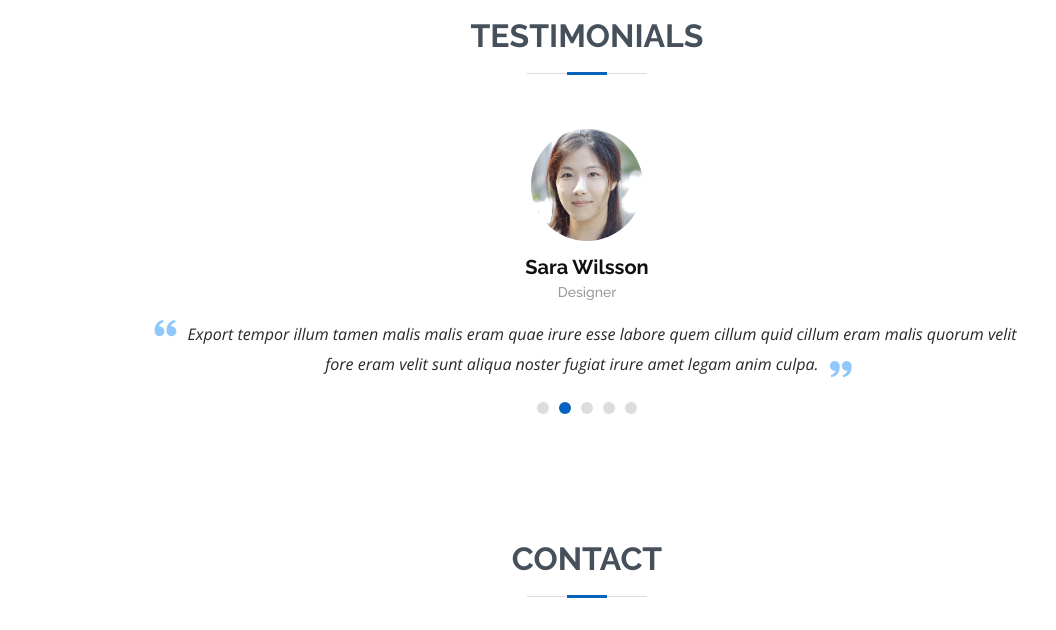
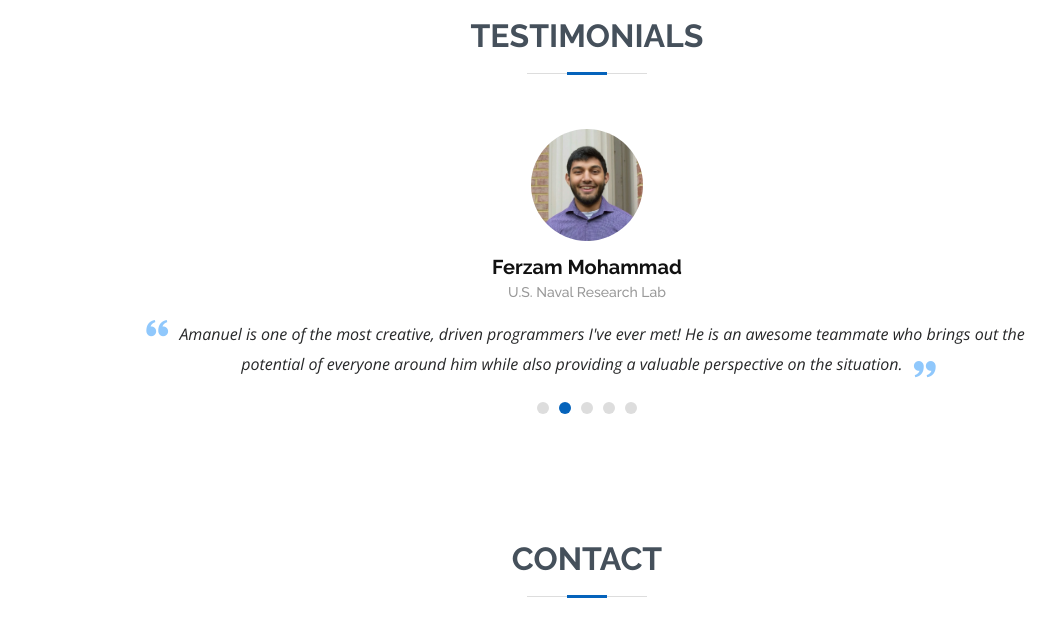
Before and after one commit to amandotzip/amandotzip.github.io, a plain HTML site: page index.html in a window 1280 px wide. Shown: the part 4420-5050 px from the top of the page, without its empty margins (103-1159 px from the left). Drawn offline with nearby package versions, Linux system fonts and the light colour scheme.

Commit message:
testimonial

```diff
--- a/index.html
+++ b/index.html
@@ -578,12 +578,12 @@
           </div>
 
           <div class="testimonial-item">
-            <img src="assets/img/testimonials/testimonials-2.jpg" class="testimonial-img" alt="">
-            <h3>Sara Wilsson</h3>
-            <h4>Designer</h4>
+            <img src="assets/img/testimonials/fuzzi.jpg" class="testimonial-img" alt="">
+            <h3>Ferzam Mohammad</h3>
+            <h4>U.S. Naval Research Lab</h4>
             <p>
               <i class="bx bxs-quote-alt-left quote-icon-left"></i>
-              Export tempor illum tamen malis malis eram quae irure esse labore quem cillum quid cillum eram malis quorum velit fore eram velit sunt aliqua noster fugiat irure amet legam anim culpa.
+              Amanuel is one of the most creative, driven programmers I've ever met! He is an awesome teammate who brings out the potential of everyone around him while also providing a valuable perspective on the situation.
               <i class="bx bxs-quote-alt-right quote-icon-right"></i>
             </p>
           </div>
```
Also changed, not shown: assets/img/testimonials/fuzzi.jpg (added).
